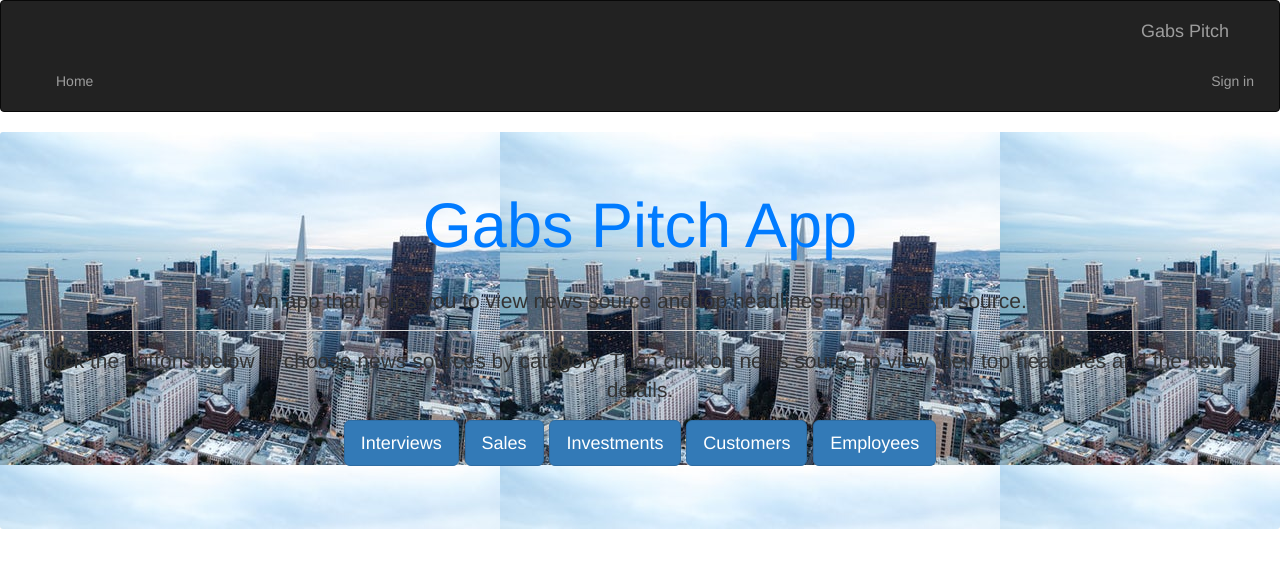
After one commit to gabrielcoder247/pitch-v2.0, a Flask app: page / in a window 1280 px wide. The commit adds this page. Shown: the top 568 px of the page. Run offline with Flask 2, Linux system fonts and the light colour scheme; some libraries are stand-ins or nearby versions.

Commit message:
create views function for categories

```diff
--- a/app/__init__.py
+++ b/app/__init__.py
@@ -5,7 +5,7 @@ from flask_sqlalchemy import SQLAlchemy
 from flask_login import LoginManager
 from flask_uploads import UploadSet,configure_uploads,IMAGES
 from flask_mail import Mail
-# from flask_simplemde import SimpleMDE
+from flask_simplemde import SimpleMDE
 
 
 login_manager = LoginManager()
@@ -16,7 +16,7 @@ bootstrap = Bootstrap()
 db = SQLAlchemy()
 photos = UploadSet('photos', IMAGES)
 mail = Mail()
-# simple = SimpleMDE()
+simple = SimpleMDE()
 
 
 def create_app(config_name):
@@ -31,7 +31,7 @@ def create_app(config_name):
     db.init_app(app)
     login_manager.init_app(app)
     mail.init_app(app)
-    # simple.init_app(app)
+    simple.init_app(app)
 
      # Registering the blueprint
     from .main import main as main_blueprint
--- a/app/main/views.py
+++ b/app/main/views.py
@@ -2,13 +2,16 @@ from flask import render_template
 from flask_login import login_required
 from . import main
 from .. import db,photos
+from ..models import Pitch,User,Category
+
+
 
 @main.route('/')
 def index():
     '''
     View function that return the index page and it's data
     '''
-    title = 'Welcome to make your pitches here '
+    title = 'Gabs Pitch App'
 
     return render_template('index.html', title = title)
 
@@ -36,3 +39,97 @@ def update_pic(uname):
         user.profile_pic_path = path
         db.session.commit()
     return redirect(url_for('main.profile',uname=uname))
+
+
+
+@main.route('/category/<int:id>')
+def category(id):
+    '''
+    view category function that returns the pitches of that category
+    '''
+    category = Category.query.get(id)
+    title = f'{category.name} pitches'
+    pitch = Pitch.get_pitches(category.id)
+
+    return render_template('category.html', title = title, category = category, pitch = pitch)
+
+@main.route('/category/pitch/new/<int:id>', methods = ["GET", "POST"])
+@login_required
+def new_pitch(id):
+    '''
+    view category that returns a form to create a pitch
+    '''
+    form = PitchForm()
+    category = Category.query.filter_by(id = id).first()
+    if form.validate_on_submit():
+        title = form.title.data
+        post = form.post.data
+
+        # pitch instance
+        new_pitch = Pitch(category_id = category.id, title = title, post = post, user = current_user)
+
+         # save pitch
+        new_pitch.save_pitch()
+        return redirect(url_for('.category', id = category.id))
+    title = f'{category.name} pitches'
+    return render_template('pitch.html', title = title, pitch_form = form, category = category)
+
+
+@main.route('/pitch/review/new/<int:id>', methods = ['GET','POST'])
+@login_required
+def new_review(id):
+    '''
+    view category that returns a form to create a new review
+    '''
+    form = ReviewForm()
+    pitch = Pitch.query.filter_by(id = id).first()
+    if form.validate_on_submit():
+        review = form.review.data
+
+        # review instance
+        new_review = Review(pitch_id = pitch.id, post_review = review, user = current_user)
+
+        # save review
+        new_review.save_review()
+        return redirect(url_for('.reviews', id = pitch.id ))
+
+    title = f'{pitch.title} review'
+    return render_template('new-review.html', title = title, review_form = form, pitch = pitch)
+
+@main.route('/pitch/reviews/<int:id>')
+def reviews(id):
+    '''
+    view category that returns all reviews for a pitch
+    '''
+    pitch = Pitch.query.get(id)
+    review = Review.get_reviews(pitch.id)
+    title = f'{pitch.title} review'
+
+    return render_template('review.html', title = title, pitch = pitch, review = review)
+
+
+@main.route('/inteview/pitches/')
+def Creative_Ideas():
+
+    pitches= Pitch.get_all_pitches()
+    title = 'Pitch Creative Ideas'
+    return render_template('creative_ideas.html', title = title, pitches= pitches )
+
+
+@main.route('/interviews/pitches/')
+def interviews():
+    '''
+    View root page function that returns the index page and its data
+    '''
+    title = 'Interviews'
+    pitches= Pitch.get_all_pitches()
+    return render_template('interviews.html', title = title, pitches= pitches )
+
+@main.route('/sales/pitches/')
+def pitch():
+    '''
+    View root page function that returns the index page and its data
+    '''
+    title = 'Interviews'
+    pitches= Pitch.get_all_pitches()
+    return render_template('interviews.html', title = title, pitches= pitches )
--- /dev/null
+++ b/app/static/css/index.css
@@ -0,0 +1,3 @@
+.jumbotron {
+background-image: url('/images/bg2.jpeg')
+}
--- a/app/templates/base.html
+++ b/app/templates/base.html
@@ -5,21 +5,25 @@
         {% if title %}
         <title> {{ title }}</title>
         {% else %}
-        <title> Welcome to Gabs pitch apps </title>
+        <title> Gabs pitch apps </title>
         {% endif %}
+
+
+		<link href="//maxcdn.bootstrapcdn.com/bootstrap/4.0.0/css/bootstrap.min.css" rel="stylesheet" id="bootstrap-css">
+		<script src="//maxcdn.bootstrapcdn.com/bootstrap/4.0.0/js/bootstrap.min.js"></script>
+		<script src="//cdnjs.cloudflare.com/ajax/libs/jquery/3.2.1/jquery.min.js"></script>
+
+		<link rel="stylesheet"
+		href="https://cdnjs.cloudflare.com/ajax/libs/animate.css/3.5.2/animate.min.css"
+		integrity="sha384-OHBBOqpYHNsIqQy8hL1U+8OXf9hH6QRxi0+EODezv82DfnZoV7qoHAZDwMwEJvSw"
+		crossorigin="anonymous">
     </head>
     <body>
 
 
         {% extends 'bootstrap/base.html'%}
 
-        <!-- {%block styles %}
-        {{super()}} -->
-        <!--Importing the simple mde css and js files  -->
-        <!-- {{ simplemde.css}}
-        {{ simplemde.js }}
 
-        {% endblock %} -->
 
         <!-- Navbar block  -->
         {% block navbar %}
--- /dev/null
+++ b/app/templates/fourOwfour.html
@@ -0,0 +1,5 @@
+{% extends 'base.html'%}
+
+{% block content %}
+<h1>WHOOOPS we can't find that page </h1>
+{% endblock %}
--- /dev/null
+++ b/app/templates/index.html
@@ -0,0 +1,126 @@
+{% extends 'base.html' %}
+{% import 'macros.html' as macro %}
+
+
+{% block styles %}
+    {{ super() }}
+    <link href="https://fonts.googleapis.com/css?family=Black+Ops+One" rel="stylesheet">
+    <link rel="stylesheet" href="{{url_for('static', filename='css/index.css')}}">
+{% endblock %}
+
+{% block content %}
+<div class="jumbotron">
+  <h1 class="display-4 text-center text-primary animated infinite bounce delay-0.2s">{{title}}</h1>
+  <p class="lead text-center">An app that helps you to view news source and top headlines from different source.</p>
+  <hr class="my-4">
+  <p class="lead text-center">click the buttons below to choose news sources by category. Then click on news source to view their top headlines and the news details.</p>
+  <p class="lead text-center">
+    <a class="btn btn-primary btn-lg" data-toggle="collapse" href="#interviewPitch" role="button" aria-expanded="false" aria-controls="collapseExample">Interviews</a>
+    <a class="btn btn-primary btn-lg" data-toggle="collapse" href="#salesPitch" role="button" aria-expanded="false" aria-controls="collapseExample">Sales</a>
+    <a class="btn btn-primary btn-lg" data-toggle="collapse" href="#investmentPitch" role="button" aria-expanded="false" aria-controls="collapseExample">Investments</a>
+    <a class="btn btn-primary btn-lg" data-toggle="collapse" href="#customerPitch" role="button" aria-expanded="false" aria-controls="collapseExample">Customers</a>
+    <a class="btn btn-primary btn-lg" data-toggle="collapse" href="#employeesPitch" role="button" aria-expanded="false" aria-controls="collapseExample">Employees</a>
+  </p>
+  <div id="interviewPitch" class="collapse">
+  <div class="card text-center">
+    <div class="card-header">
+        <button type="button" class="btn  btn-success">
+             <span class="badge badge-pill badge-light">I</span> Interviews pitches
+          </button>
+    </div>
+    <div class="card-body">
+      <h5 class="card-title"> Select your favourite news source </h5>
+      <p class="card-text"></p>
+      <div class="row">
+        {{macro.displayCategoryList(interview)}}
+      </div>
+      <!-- <a href="#" class="btn btn-primary">Go somewhere</a>
+    </div> -->
+    <!-- <div class="card-footer text-muted">
+    </div> -->
+  </div>
+</div>
+</div>
+<div id="salesPitch" class="collapse">
+    <div class="card text-center">
+      <div class="card-header"><button type="button" class="btn  btn-success">
+          <span class="badge badge-pill badge-light">S</span> Sales pitches
+       </button>
+      </div>
+      <div class="card-body">
+        <h5 class="card-title">Select your favourite business news source</h5>
+        <p class="card-text"></p>
+        <div class="row">
+          {{macro.displayCategoryList(sales)}}
+        </div>
+        <!-- <a href="#" class="btn btn-primary">Go somewhere</a>
+      </div> -->
+      <!-- <div class="card-footer text-muted">
+      </div> -->
+    </div>
+  </div>
+  </div>
+  <div id="investmentPitch" class="collapse">
+      <div class="card text-center">
+        <div class="card-header">
+            <button type="button" class="btn  btn-success">
+                <span class="badge badge-pill badge-light">I</span> Investments pitches
+             </button>
+        </div>
+        <div class="card-body">
+          <h5 class="card-title">Select your favourite sports news source</h5>
+          <p class="card-text"></p>
+          <div class="row">
+            {{macro.displayCategoryList(investment)}}
+          </div>
+          <!-- <a href="#" class="btn btn-primary">Go somewhere</a>
+        </div> -->
+        <!-- <div class="card-footer text-muted">
+        </div> -->
+      </div>
+    </div>
+    </div>
+    <div id="customerPitch" class="collapse">
+        <div class="card text-center">
+          <div class="card-header">
+              <button type="button" class="btn  btn-success">
+                  <span class="badge badge-pill badge-light">C</span> Customers pitchess
+               </button>
+          </div>
+          <div class="card-body">
+            <h5 class="card-title">Select your favourite entertainment news source</h5>
+            <p class="card-text"></p>
+            <div class="row">
+              {{macro.displayCategoryList(customer)}}
+            </div>
+            <!-- <a href="#" class="btn btn-primary">Go somewhere</a>
+          </div> -->
+          <!-- <div class="card-footer text-muted">
+          </div> -->
+        </div>
+      </div>
+      </div>
+      <div id="employeesPitch" class="collapse">
+          <div class="card text-center">
+            <div class="card-header">
+                <button type="button" class="btn  btn-success">
+                    <span class="badge badge-pill badge-light">T</span> Technology pitches
+                 </button>
+            </div>
+            <div class="card-body">
+              <h5 class="card-title">Select your favourite technology news source</h5>
+              <p class="card-text"></p>
+              <div class="row">
+                {{macro.displayCategoryList(employees)}}
+              </div>
+              <!-- <a href="#" class="btn btn-primary">Go somewhere</a>
+            </div> -->
+            <!-- <div class="card-footer text-muted">
+            </div> -->
+          </div>
+        </div>
+        </div>
+</div>
+
+
+  {% endblock %}
--- /dev/null
+++ b/app/templates/macros.html
@@ -0,0 +1,48 @@
+
+
+
+{% macro displayCategoryList(pitch_list) %}
+{% for category in category_list %}
+<div class="col-xs-6 col-sm-6 col-md-6">
+
+
+        <li id="categories">
+                <a class="category-button btn btn-default" href="/category/{{category.id}}"><h3>{{category.name}}</h3></a>
+            </li>
+  <div class="card m-2">
+    <div class="card-header">
+       {{pitch.category}}
+    </div>
+    <div class="card-body">
+      <h5 class="card-title">{{pitch.title}}</h5>
+      <p class="card-text">{{pitch.body}}</p>
+      <p class="card-text"><small class="text-muted"></small></p>
+      <hr>
+      <p>Add a comment <a href="/comment/{{pitch.id}}">here</a>.</p>
+    </div>
+  </div>
+</div>
+{% endfor %}
+{% endmacro %}
+
+
+
+
+{% macro displayPitchList(pitch_list) %}
+{% for pitch in pitch_list %}
+<div class="col-xs-6 col-sm-6 col-md-6">
+  <div class="card m-2">
+    <div class="card-header">
+       {{pitch.category}}
+    </div>
+    <div class="card-body">
+      <h5 class="card-title">{{pitch.title}}</h5>
+      <p class="card-text">{{pitch.body}}</p>
+      <p class="card-text"><small class="text-muted"></small></p>
+      <hr>
+      <p>Add a comment <a href="/comment/{{pitch.id}}">here</a>.</p>
+    </div>
+  </div>
+</div>
+{% endfor %}
+{% endmacro %}
--- a/app/templates/navbar.html
+++ b/app/templates/navbar.html
@@ -21,12 +21,37 @@
     </div>
   </nav> -->
 
+  <div class="navbar navbar-inverse" role="navigation">
+        <div class="container-fluid">
+            <div class="navbar-header">
+                <button type="button" class="navbar-toggle" data-toggle="collapse" data-target=".navbar-collapse">
+                  <span class="sr-only">Toggle navigation</span>
+                  <span class="icon-bar"></span>
+                  <span class="icon-bar"></span>
+                  <span class="icon-bar"></span>
+                </button>
+                <a class="navbar-brand" href="/"> Gabs Pitch </a>
+            </div>
+            <div class="navbar-collapse collapse">
+                    <ul class="nav navbar-nav">
+                            <li><a href="/">Home</a></li>
+                        </ul>
 
                         <ul class="nav navbar-nav navbar-right">
                                 {% if current_user.is_authenticated %}
-        <li style="color:white;padding:15px;">{{current_user.username}}</li>
+                                <li><a href="{{url_for('main.profile',uname=current_user.username)}}">Profile</a></li>
                                 <li><a href="{{url_for('auth.logout')}}">Sign out</a></li>
                                 {% else %}
                                 <li><a href="{{url_for('auth.login')}}">Sign in</a></li>
                                 {%endif%}
                               </ul>
+            </div>
+            <ul class = 'nav navbar-nav navbar-right'>
+                {% if current_user.is_authenticated %}
+                <li> <a href=" {{url_for('auth.login')}} ">Sign In</a> </li>
+                {% endif%}
+
+
+            </ul>
+        </div>
+    </div>
--- a/config.py
+++ b/config.py
@@ -1,9 +1,12 @@
+import os
+
 class Config:
     '''
     General configuration parent class
     '''
     SQLALCHEMY_DATABASE_URI = 'postgresql+psycopg2://gabrielcoder:dushanbe2015@localhost/pitch'
     UPLOADED_PHOTOS_DEST ='app/static/photos'
+    SECRET_KEY ='12345'
 
 
     # email configurations
```
Also changed, not shown: app/models.py (+8 -4 lines), app/templates/auth/login.html (+10 -1 lines), app/templates/auth/register.html (+19 -0 lines), app/templates/interviews.html (added, +20 -0 lines), app/templates/pitch.html (added, +27 -0 lines), migrations/versions/2e9c67f30e8d_add_user_to_category_model.py (added, +67 -0 lines), app/static/images/bg2.jpeg (added), 1 other file. Lines whose indentation alone changed are shown as unchanged.
